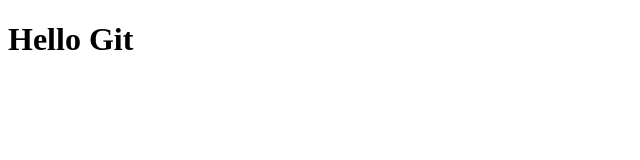
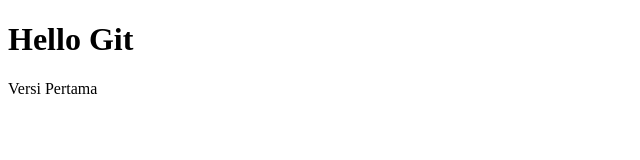
Before and after one commit to HelmiITK/hello-git, a plain HTML site: page index.html in a window 1280 px wide. Shown: the whole page, without its empty margins (0-640 px from the left). Drawn offline with Linux system fonts and the light colour scheme.

```diff
--- a/index.html
+++ b/index.html
@@ -7,5 +7,6 @@
 </head>
 <body>
     <h1>Hello Git</h1>
+    <p>Versi Pertama</p>
 </body>
 </html>
```
